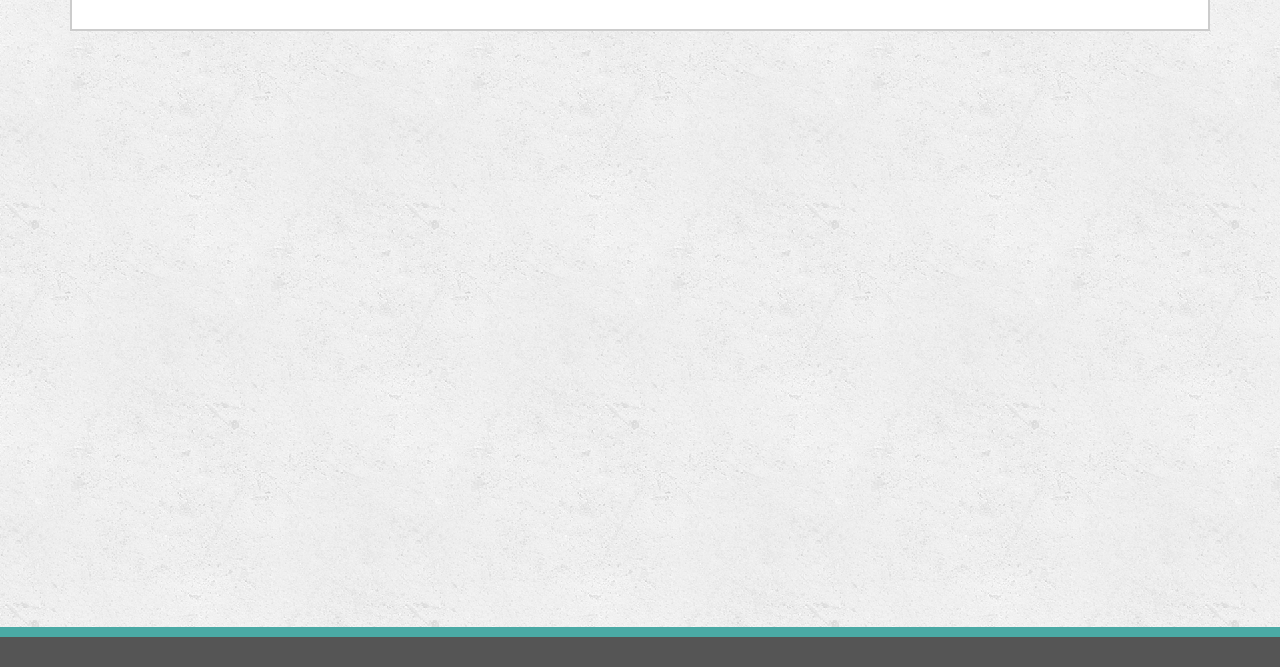
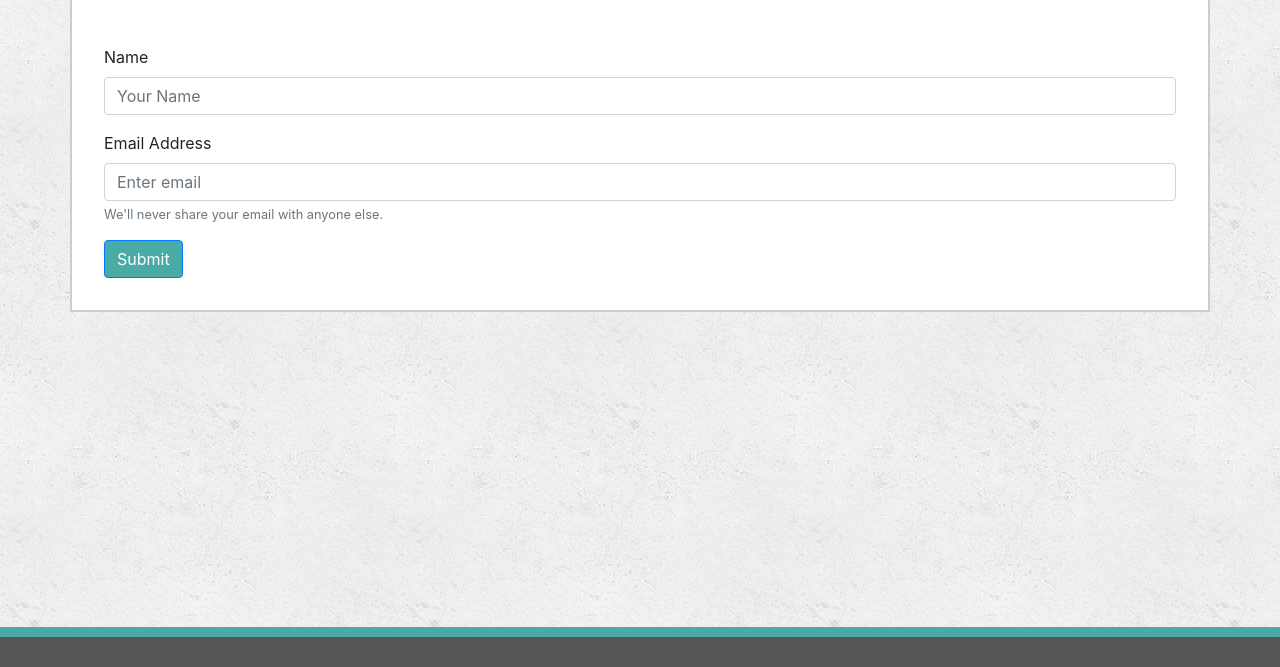
Before and after one commit to KPS-GitHub/Bootstrap-Portfolio, a plain HTML site: page contact.html in a window 1280 px wide. Shown: the part 133-800 px from the top of the page. Drawn offline with nearby package versions, Linux system fonts and the light colour scheme.

Commit message:
far enough to submit - clean up may be needed if time permits

```diff
--- a/contact.html
+++ b/contact.html
@@ -32,7 +32,18 @@
         </div>
 
         <div class="container back topMarg botPad main">
-
+            <form>
+                <div class="form-group topMarg">
+                    <label for="nameInput">Name</label>
+                    <input class="form-control" id="nameInput" placeholder="Your Name">
+                </div>
+                <div class="form-group">
+                    <label for="exampleInputEmail1">Email Address</label>
+                    <input type="email" class="form-control" id="exampleInputEmail1" aria-describedby="emailHelp" placeholder="Enter email">
+                    <small id="emailHelp" class="form-text text-muted">We'll never share your email with anyone else.</small>
+                </div>
+                <button type="submit" class="btn btn-primary">Submit</button>
+            </form>
         </div>
 
         <div class="foot">
--- a/style.css
+++ b/style.css
@@ -97,3 +97,11 @@
     text-decoration: none;
     color: #ffffff!important;
 }
+
+.btn-primary {
+    background: #4aaaa5;
+}
+
+.btn-primary:hover {
+    background: #4aaaa5;
+}
```
